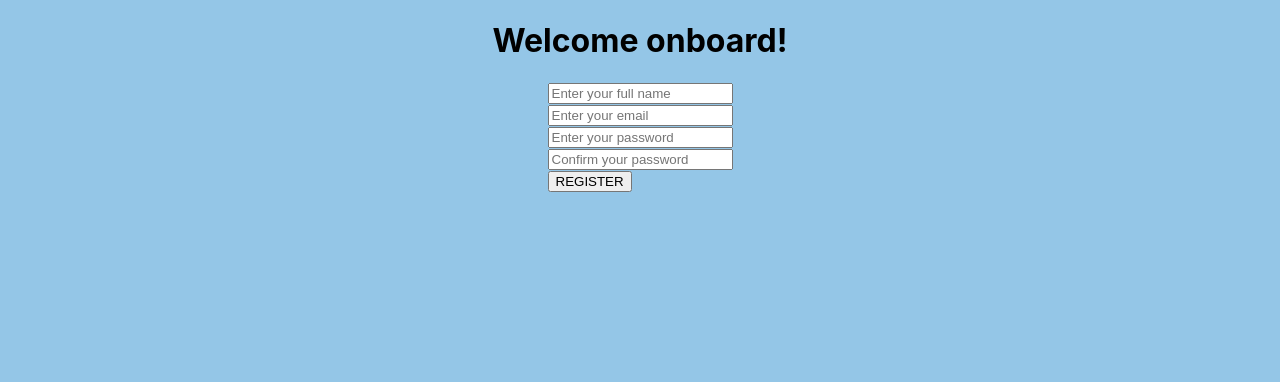
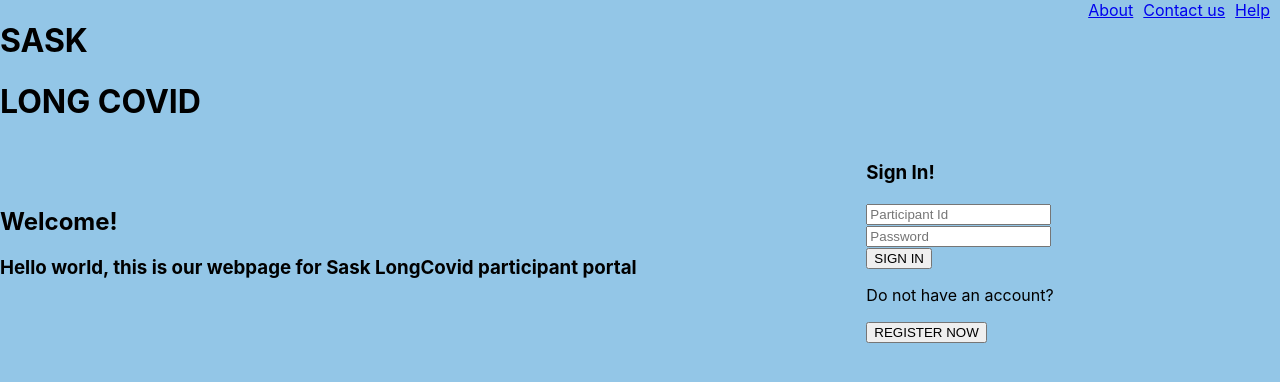
Before and after one commit to jeetagrawal21/Sask-Web-App, a React (Create React App) app in the folder app/: page / in a window 1280 px wide. Shown: the top 382 px of the page. Built offline with nearby package versions, Linux system fonts and the light colour scheme.

Commit message:
Ini and Alexs pages

```diff
--- a/app/src/App.css
+++ b/app/src/App.css
@@ -1,3 +1,11 @@
-body {
-  background-color: #94C6E7;
+body{
+  background-color: #93C6E7;
 }
+.container {
+  display: flex;
+  justify-content: space-between;
+  align-items: center;
+}
+.welcome-message{
+    width: 50%
+}
--- a/app/src/App.tsx
+++ b/app/src/App.tsx
@@ -1,17 +1,27 @@
 import React from 'react';
 import logo from './logo.svg';
 import './App.css';
-import Title from "./componentsRegister/Title"
-import Text from "./componentsRegister/Text"
+import Header from "./components/header";
+import SignIn from "./components/signin";
+import Navbar from "./components/navbar";
 
 function App() {
   return (
     <div className="App">
 
-      <Title/>
-      <Text/>
+          <Header/>
+          <Navbar/>
+          <div className="container">
+          <div className="welcome-message">
+            <h2>Welcome!</h2>
+            <h3>Hello world, this is our webpage for Sask LongCovid participant portal</h3>
+          </div>
+          <SignIn/>
+          </div>
+
 
     </div>
+
   );
 }
 
--- /dev/null
+++ b/app/src/components/header.tsx
@@ -0,0 +1,13 @@
+function Header(){
+    return(
+        <div>
+            <div>
+                <h1>SASK</h1>
+                <h1>LONG COVID</h1>
+            </div>
+
+        </div>
+    );
+}
+
+export default Header
--- /dev/null
+++ b/app/src/components/navbar.tsx
@@ -0,0 +1,14 @@
+import React from 'react';
+import '../stylings/navbar.css';
+
+function Navbar() {
+  return (
+    <nav className="navbar">
+      <a href="#">About</a>
+      <a href="#">Contact us</a>
+      <a href="#">Help</a>
+    </nav>
+  );
+}
+
+export default Navbar;
--- /dev/null
+++ b/app/src/components/signin.tsx
@@ -0,0 +1,28 @@
+import '../stylings/signin.css';
+function SignIn(){
+    return(
+        <div className="signin">
+            <form className="Auth-form">
+                <h3>Sign In!</h3>
+                <div className="participantId">
+                    <input
+                    type="id"
+                    className="input-fields"
+                    placeholder="Participant Id"></input>
+                </div>
+                <div className="password">
+                    <input
+                    type="password"
+                    className="input-fields"
+                    placeholder="Password"></input>
+                </div>
+                <button className="signin-button">SIGN IN</button>
+                <p>Do not have an account?</p>
+                <button className="register-button">REGISTER NOW</button>
+
+        </form>
+        </div>
+    );
+}
+
+export default SignIn
--- /dev/null
+++ b/app/src/stylings/navbar.css
@@ -0,0 +1,19 @@
+.navbar {
+    position: fixed;
+    top: 0;
+    right: 0;
+    z-index: 10;
+    justify-content: space-between;
+
+  }
+
+  /* all the a tags under the div with class name navbar*/
+.navbar a{
+    padding-right: 10px;
+}
+
+.signin{
+    display: flex;
+    width: 50%;
+    justify-content: center;
+}
```
Also changed, not shown: app/src/AppRegisterPage.tsx (added, +18 -0 lines), app/src/stylings/signin.css (added).
